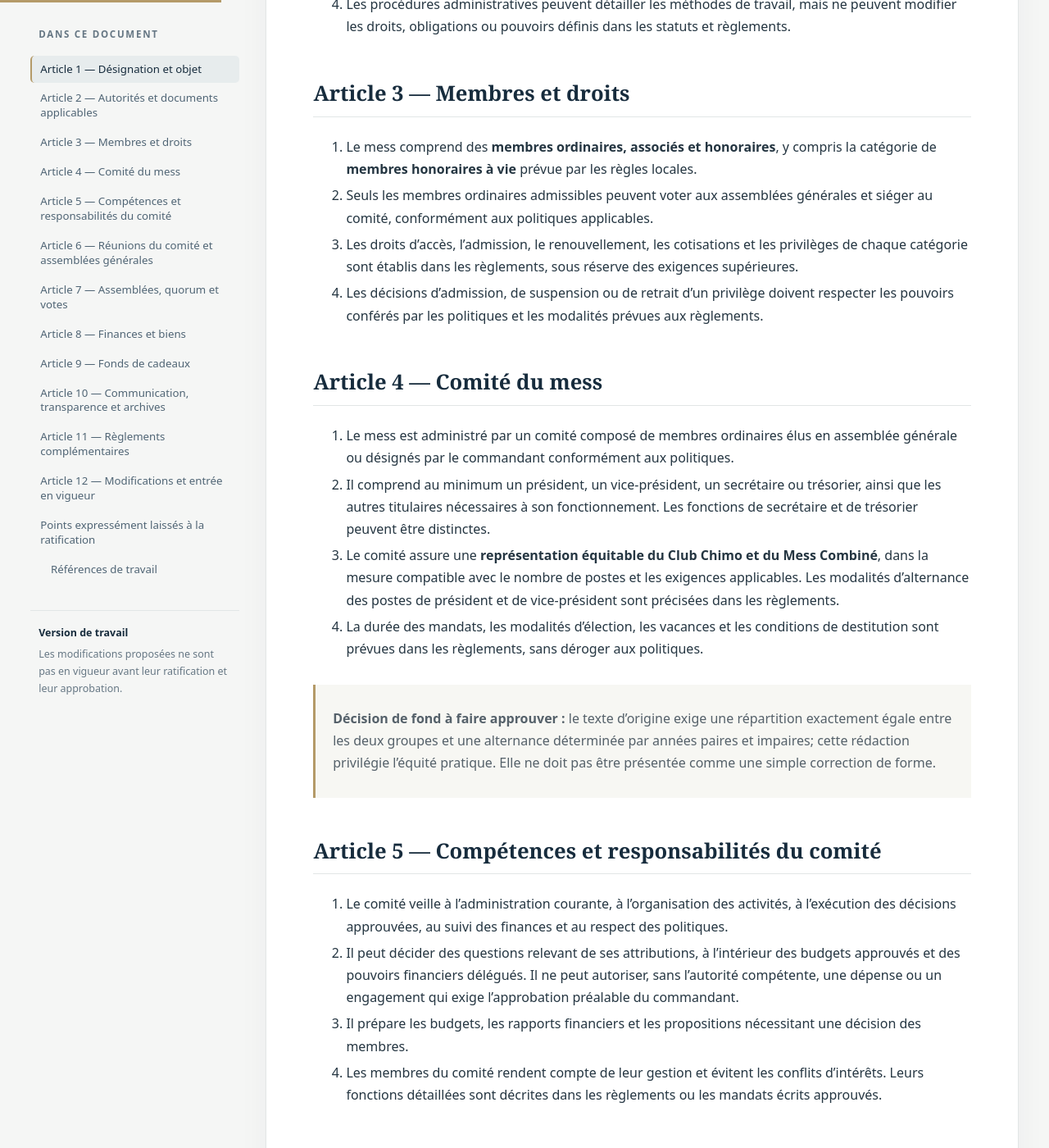
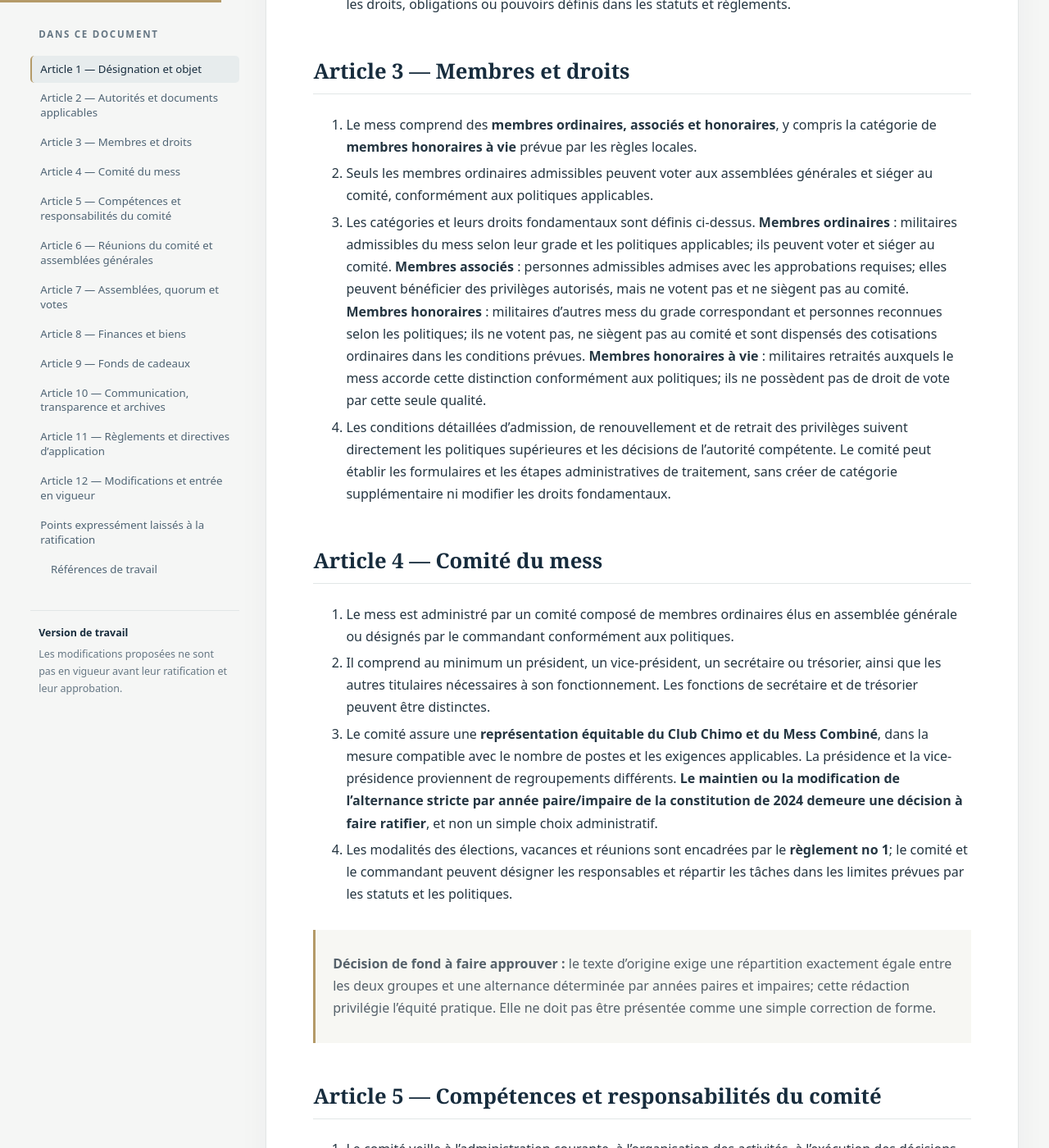
Before and after one commit to shocktubeM81/mess-9eg, a Jekyll site: the page built from constitution-simplifiee.md, in a window 1280 px wide and 1400 px high, scrolled down 1198 px. Shown: the whole window at 82% size. Built offline with Jekyll 4.4.1, drawn with Linux system fonts in a browser that asks for light colours; some of the changed text lies outside the part shown.

Commit message:
Maintenir les types de membres dans les statuts et limiter le système à trois règlements

```diff
--- a/constitution-simplifiee.md
+++ b/constitution-simplifiee.md
@@ -19,22 +19,22 @@ title: Constitution simplifiée proposée — Mess et Instituts du 9e Escadron d
 
 1. Le mess est assujetti aux lois, ordonnances, règlements et politiques applicables, notamment à la DOAD 5045-0, au Manuel des politiques des PSP et aux directives relatives aux BNP. En cas de contradiction, ces textes prévalent.
 2. Les **statuts** définissent l'organisation, les pouvoirs et les obligations fondamentales du mess. Les **règlements** en précisent le fonctionnement.
-3. Les règlements du mess et le règlement du fonds de cadeaux peuvent être publiés dans des documents séparés. Leur adoption et leurs modifications nécessitent les approbations prévues à l'article 12.
+3. Les trois règlements formels du mess peuvent être publiés séparément de la constitution. Leur adoption et leurs modifications nécessitent les approbations prévues à l'article 12.
 4. Les procédures administratives peuvent détailler les méthodes de travail, mais ne peuvent modifier les droits, obligations ou pouvoirs définis dans les statuts et règlements.
 
 ## Article 3 — Membres et droits
 
 1. Le mess comprend des **membres ordinaires, associés et honoraires**, y compris la catégorie de **membres honoraires à vie** prévue par les règles locales.
 2. Seuls les membres ordinaires admissibles peuvent voter aux assemblées générales et siéger au comité, conformément aux politiques applicables.
-3. Les droits d'accès, l'admission, le renouvellement, les cotisations et les privilèges de chaque catégorie sont établis dans les règlements, sous réserve des exigences supérieures.
-4. Les décisions d'admission, de suspension ou de retrait d'un privilège doivent respecter les pouvoirs conférés par les politiques et les modalités prévues aux règlements.
+3. Les catégories et leurs droits fondamentaux sont définis ci-dessus. **Membres ordinaires** : militaires admissibles du mess selon leur grade et les politiques applicables; ils peuvent voter et siéger au comité. **Membres associés** : personnes admissibles admises avec les approbations requises; elles peuvent bénéficier des privilèges autorisés, mais ne votent pas et ne siègent pas au comité. **Membres honoraires** : militaires d'autres mess du grade correspondant et personnes reconnues selon les politiques; ils ne votent pas, ne siègent pas au comité et sont dispensés des cotisations ordinaires dans les conditions prévues. **Membres honoraires à vie** : militaires retraités auxquels le mess accorde cette distinction conformément aux politiques; ils ne possèdent pas de droit de vote par cette seule qualité.
+4. Les conditions détaillées d'admission, de renouvellement et de retrait des privilèges suivent directement les politiques supérieures et les décisions de l'autorité compétente. Le comité peut établir les formulaires et les étapes administratives de traitement, sans créer de catégorie supplémentaire ni modifier les droits fondamentaux.
 
 ## Article 4 — Comité du mess
 
 1. Le mess est administré par un comité composé de membres ordinaires élus en assemblée générale ou désignés par le commandant conformément aux politiques.
 2. Il comprend au minimum un président, un vice-président, un secrétaire ou trésorier, ainsi que les autres titulaires nécessaires à son fonctionnement. Les fonctions de secrétaire et de trésorier peuvent être distinctes.
-3. Le comité assure une **représentation équitable du Club Chimo et du Mess Combiné**, dans la mesure compatible avec le nombre de postes et les exigences applicables. Les modalités d'alternance des postes de président et de vice-président sont précisées dans les règlements.
-4. La durée des mandats, les modalités d'élection, les vacances et les conditions de destitution sont prévues dans les règlements, sans déroger aux politiques.
+3. Le comité assure une **représentation équitable du Club Chimo et du Mess Combiné**, dans la mesure compatible avec le nombre de postes et les exigences applicables. La présidence et la vice-présidence proviennent de regroupements différents. **Le maintien ou la modification de l'alternance stricte par année paire/impaire de la constitution de 2024 demeure une décision à faire ratifier**, et non un simple choix administratif.
+4. Les modalités des élections, vacances et réunions sont encadrées par le **règlement no 1**; le comité et le commandant peuvent désigner les responsables et répartir les tâches dans les limites prévues par les statuts et les politiques.
 
 > **Décision de fond à faire approuver :** le texte d'origine exige une répartition exactement égale entre les deux groupes et une alternance déterminée par années paires et impaires; cette rédaction privilégie l'équité pratique. Elle ne doit pas être présentée comme une simple correction de forme.
 
@@ -66,7 +66,7 @@ title: Constitution simplifiée proposée — Mess et Instituts du 9e Escadron d
 1. Les ressources du mess sont utilisées au bénéfice de ses membres et dans le cadre des activités autorisées, conformément aux règles régissant les BNP.
 2. Un budget annuel et des états financiers sont préparés, présentés et approuvés selon les politiques applicables.
 3. Les engagements et dépenses nécessitent **avant leur exécution** les autorisations budgétaires et financières requises; une approbation postérieure ne les remplace pas.
-4. Les cotisations ordinaires, les règles d'exploitation, les transactions, les délégations de signature, les activités, les fiches de bar et la gestion des biens sont détaillées dans les règlements du mess et les procédures autorisées.
+4. Les règles stables d'exploitation et de sécurité sont encadrées par le **règlement no 2**. Les **montants, tarifs, horaires, budgets d'activité, calendriers et modalités de paiement** peuvent être établis par décision écrite du comité ou du commandant selon la compétence reconnue à chacun, sous réserve des votes et approbations obligatoires. En particulier, les **cotisations au mess doivent être approuvées annuellement en assemblée générale** et les dépenses doivent recevoir les autorisations financières requises.
 5. Le **fonds d'unité** constitue une entité administrative distincte et n'est pas créé ou administré par les présents statuts. Les fonds d'exploitation du mess continuent de relever des règles applicables au mess.
 
 ## Article 9 — Fonds de cadeaux
@@ -74,7 +74,7 @@ title: Constitution simplifiée proposée — Mess et Instituts du 9e Escadron d
 1. Sous réserve de l'approbation requise pour son établissement, le mess peut maintenir **un fonds de cadeaux distinct**, comptabilisé comme fonds de l'entité BNP du mess.
 2. Ce fonds repose sur des **contributions volontaires**, doit être autosuffisant et ne peut être créé ni renfloué au moyen d'autres comptes du mess.
 3. Seuls les membres qui contribuent au fonds de cadeaux peuvent en bénéficier, conformément aux critères équitables et aux conditions écrites.
-4. Les circonstances admissibles, les catégories de bénéficiaires, les montants maximaux, les modalités de contribution et les approbations sont définis par le **Règlement du fonds de cadeaux**, soumis à ratification et approbation.
+4. Les circonstances admissibles, les critères d'équité, le mode de contribution et les **plafonds maximaux autorisés** sont définis dans le **règlement no 3 — Fonds de cadeaux**, soumis à ratification et approbation. Le comité ne peut ajuster les critères ou dépasser un plafond par simple résolution; il peut seulement approuver un achat admissible dans les limites budgétaires et financières.
 5. Le comité examine annuellement sa situation financière avec les responsables des BNP compétents.
 
 ## Article 10 — Communication, transparence et archives
@@ -84,11 +84,13 @@ title: Constitution simplifiée proposée — Mess et Instituts du 9e Escadron d
 3. Les membres peuvent consulter les documents pertinents à l'administration du mess, sous réserve des restrictions justifiées relatives aux renseignements personnels, à la sécurité et aux règles des BNP.
 4. Le comité veille à communiquer de façon accessible les décisions importantes et les activités du mess.
 
-## Article 11 — Règlements complémentaires
+## Article 11 — Règlements et directives d'application
 
-1. Le fonctionnement courant, les réunions, les responsabilités détaillées, les cotisations, les transactions, la discipline, l'accès, la tenue, les invités, les réceptions, les activités et la gestion des biens sont régis par le **Règlement du mess**.
-2. Les cadeaux et témoignages d'appréciation sont régis par le **Règlement du fonds de cadeaux**.
-3. Aucun règlement ou procédure ne peut déroger aux statuts et aux politiques supérieures. En cas d'incompatibilité, la règle supérieure prévaut.
+1. Le mess adopte au plus **trois règlements formels** : **no 1 — Réunions, élections et fonctionnement du comité**, **no 2 — Fonctionnement du mess**, et **no 3 — Fonds de cadeaux**.
+2. Les règlements fixent les obligations durables qui doivent s'appliquer uniformément aux membres. Ils sont ratifiés en assemblée générale et approuvés par le commandant, au même titre que les statuts.
+3. Le **comité** peut, dans le cadre de ses attributions, établir et modifier par décision consignée : calendrier d'activités, répartition des tâches, consignes d'exploitation, outils de communication, horaires et tarifs relevant de ses pouvoirs, et mesures pratiques. Le **commandant** conserve les pouvoirs d'instruction, de surveillance, d'approbation et d'intervention que lui confèrent les politiques.
+4. Les budgets, dépenses, cotisations, fiches de bar, accès aux locaux et autres matières soumises à une autorisation expresse restent régis par les exigences supérieures. Une directive d'application ne peut contourner un règlement, une assemblée générale ou une délégation financière.
+5. Les décisions d'application en vigueur sont datées, archivées et rendues accessibles aux membres concernés, sous réserve des restrictions légitimes.
 
 ## Article 12 — Modifications et entrée en vigueur
 
```
